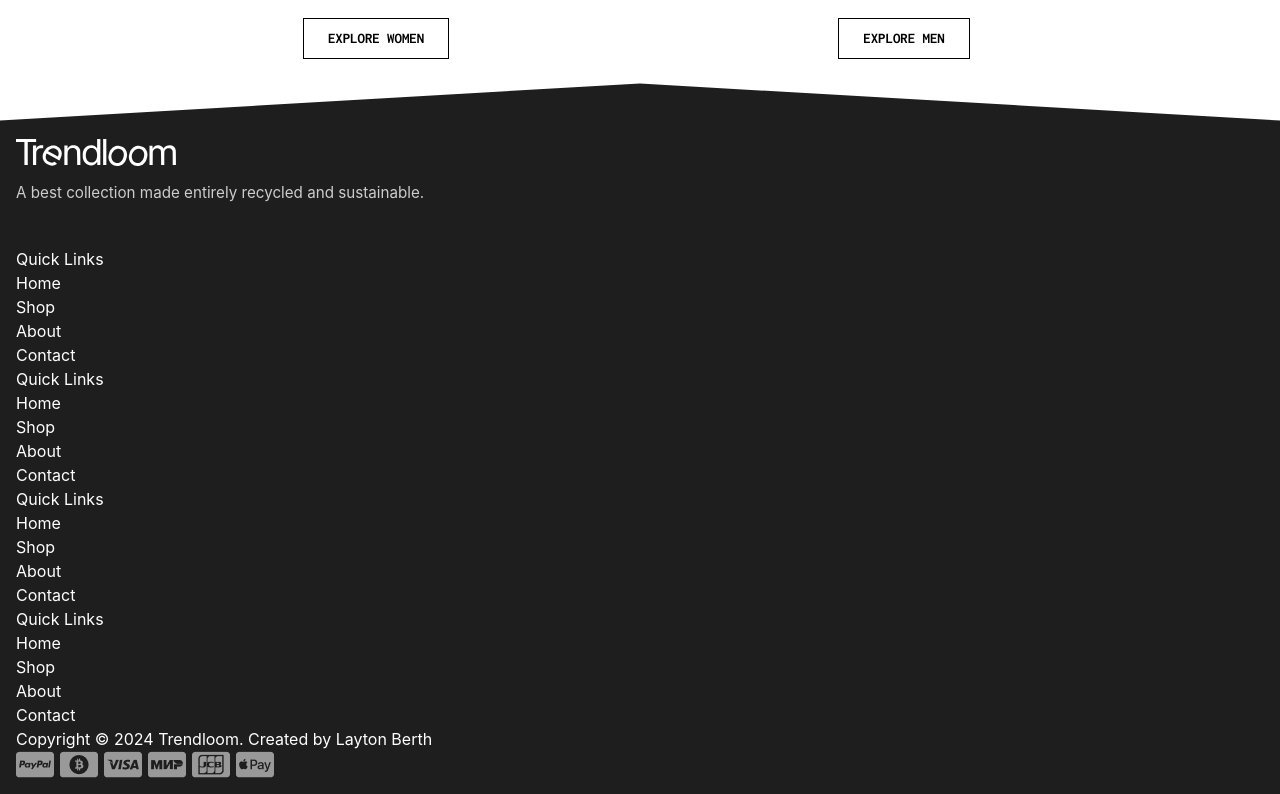
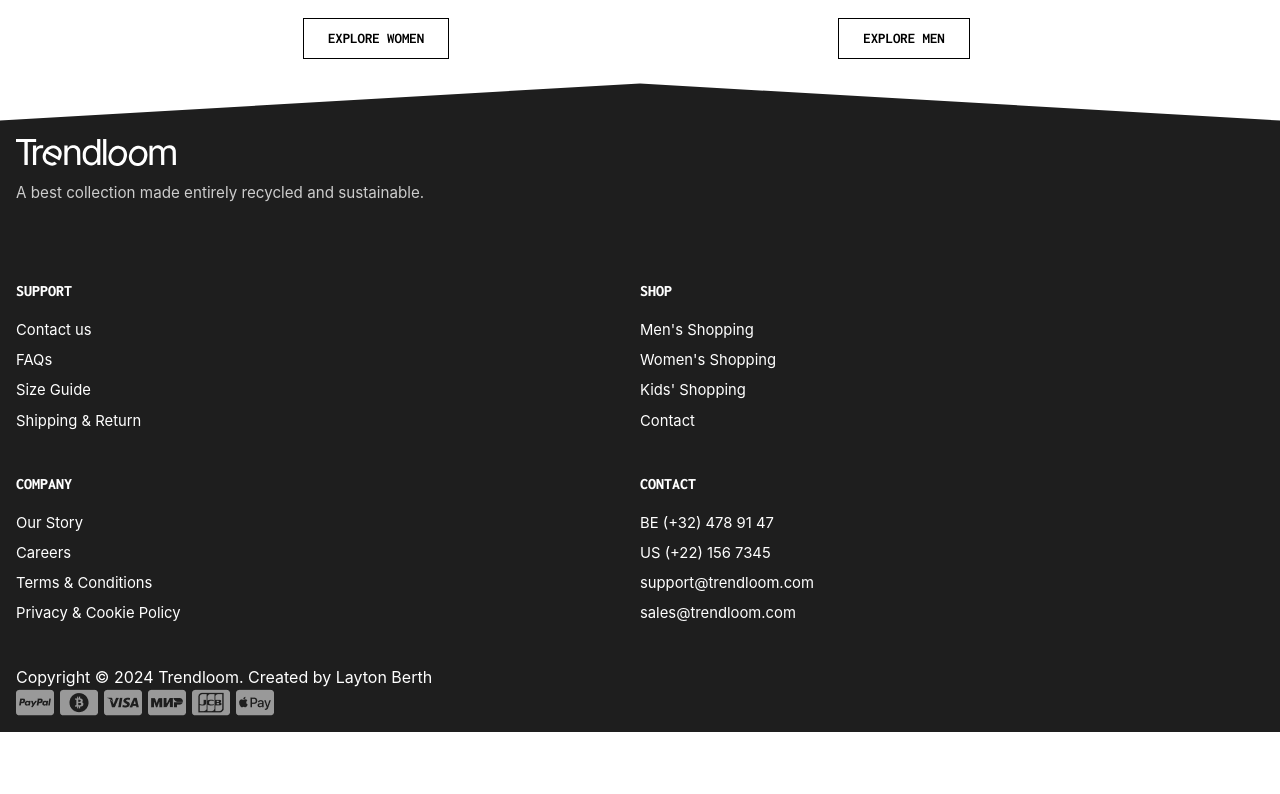
Before and after one commit to Berthje/trendloom-app, a Vue app: page / in a window 1280 px wide. Shown: the part 1219-2013 px from the top of the page. After the commit the page ends 1951 px from the top, so only its background shows below. Built offline with nearby package versions, Linux system fonts and the light colour scheme; some icons are missing; the HTML template or start-up script is replaced by a standard one.

Commit message:
Update styling and social media links in Footer.vue

```diff
--- a/src/components/Footer.vue
+++ b/src/components/Footer.vue
@@ -11,8 +11,8 @@
             </svg>
         </div>
         <section class="bg-[#1e1e1e] text-white p-4">
-            <section>
-                <div>
+            <section class="flex flex-wrap">
+                <div class="w-full mb-8">
                     <img src="../assets/logo-white.svg" class="w-40 mb-4" alt="logo" />
                     <p class="text-[#CDCDCD] text-[0.95rem] mb-4">A best collection made entirely recycled and sustainable.</p>
                     <div class="flex space-x-6">
@@ -30,71 +30,71 @@
                         </a>
                     </div>
                 </div>
-                <div>
-                    <h3>Quick Links</h3>
-                    <ul>
+                <div class="w-1/2 pb-10">
+                    <h3 class="uppercase font-home font-extrabold pb-4">Support</h3>
+                    <ul class="flex flex-col space-y-2 text-[0.925rem]">
                         <li>
-                            <a href="#">Home</a>
+                            <a href="#">Contact us</a>
                         </li>
                         <li>
-                            <a href="#">Shop</a>
+                            <a href="#">FAQs</a>
                         </li>
                         <li>
-                            <a href="#">About</a>
+                            <a href="#">Size Guide</a>
+                        </li>
+                        <li>
+                            <a href="#">Shipping & Return</a>
+                        </li>
+                    </ul>
+                </div>
+                <div class="w-1/2 pb-10">
+                    <h3 class="uppercase font-home font-extrabold pb-4">Shop</h3>
+                    <ul class="flex flex-col space-y-2 text-[0.925rem]">
+                        <li>
+                            <a href="#">Men's Shopping</a>
+                        </li>
+                        <li>
+                            <a href="#">Women's Shopping</a>
+                        </li>
+                        <li>
+                            <a href="#">Kids' Shopping</a>
                         </li>
                         <li>
                             <a href="#">Contact</a>
                         </li>
                     </ul>
                 </div>
-                <div>
-                    <h3>Quick Links</h3>
-                    <ul>
+                <div class="w-1/2 pb-10">
+                    <h3 class="uppercase font-home font-extrabold pb-4">Company</h3>
+                    <ul class="flex flex-col space-y-2 text-[0.925rem]">
                         <li>
-                            <a href="#">Home</a>
+                            <a href="#">Our Story</a>
                         </li>
                         <li>
-                            <a href="#">Shop</a>
+                            <a href="#">Careers</a>
                         </li>
                         <li>
-                            <a href="#">About</a>
+                            <a href="#">Terms & Conditions</a>
                         </li>
                         <li>
-                            <a href="#">Contact</a>
+                            <a href="#">Privacy & Cookie Policy</a>
                         </li>
                     </ul>
                 </div>
-                <div>
-                    <h3>Quick Links</h3>
-                    <ul>
+                <div class="w-1/2 pb-10">
+                    <h3 class="uppercase font-home font-extrabold pb-4">Contact</h3>
+                    <ul class="flex flex-col space-y-2 text-[0.925rem]">
                         <li>
-                            <a href="#">Home</a>
+                            <a href="tel:04789147">BE (+32) 478 91 47</a>
                         </li>
                         <li>
-                            <a href="#">Shop</a>
+                            <a href="tel:01567345">US (+22) 156 7345</a>
                         </li>
                         <li>
-                            <a href="#">About</a>
+                            <a href="mailto:support@trendloom.com">support@trendloom.com </a>
                         </li>
                         <li>
-                            <a href="#">Contact</a>
-                        </li>
-                    </ul>
-                </div>
-                <div>
-                    <h3>Quick Links</h3>
-                    <ul>
-                        <li>
-                            <a href="#">Home</a>
-                        </li>
-                        <li>
-                            <a href="#">Shop</a>
-                        </li>
-                        <li>
-                            <a href="#">About</a>
-                        </li>
-                        <li>
-                            <a href="#">Contact</a>
+                            <a href="mailto:sales@trendloom.com">sales@trendloom.com</a>
                         </li>
                     </ul>
                 </div>
```
